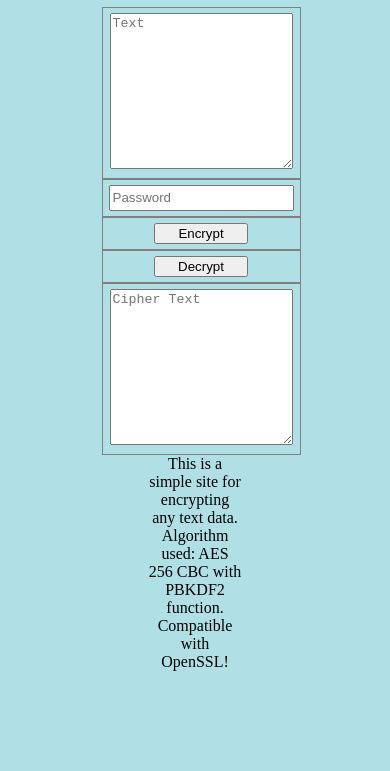
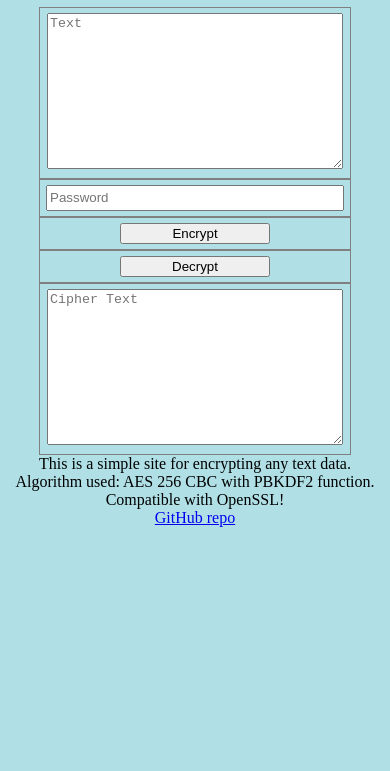
Before and after one commit to bsgrigorov/text-encrypt, a website: page index.html in a window 390 px wide. Shown: the part 73-844 px from the top of the page. Drawn offline with nearby package versions, Linux system fonts and the light colour scheme.

Commit message:
Added responsive layout

```diff
--- a/index.html
+++ b/index.html
@@ -5,6 +5,7 @@
 <head>
   <script src="https://cdnjs.cloudflare.com/ajax/libs/crypto-js/4.0.0/crypto-js.min.js"></script>
   <link rel="stylesheet" href="styles.css">
+  <meta content='width=device-width, initial-scale=1' name='viewport'/>
 </head>
 
 <body>
@@ -30,6 +31,8 @@
       <br>
       Algorithm used: AES 256 CBC with PBKDF2 function. <br>
       Compatible with OpenSSL!
+      <br>
+      <a href="https://github.com/bsgrigorov/text-encrypt">GitHub repo</a>
     </div>
   </div>
 
--- a/styles.css
+++ b/styles.css
@@ -9,7 +9,7 @@ p {
 }
 div {
     margin: auto;
-    width: 50%;
+    width: 100%;
     text-align: center;
 }
 div.fields {
```
